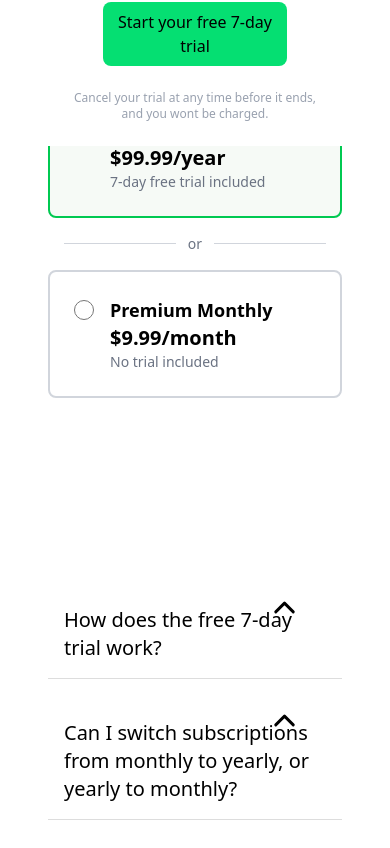
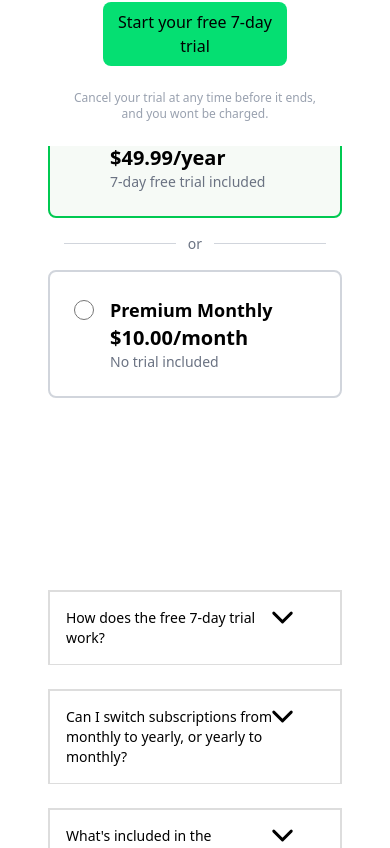
Before and after one commit to ShafinKhan-Pathan/summarist-advance-virtual-internship, a Next.js app: page /choose-plan in a window 390 px wide. Shown: the part 1011-1859 px from the top of the page. Built offline with nearby package versions, Linux system fonts and the light colour scheme; no server answers.

Commit message:
Adjust Subscription prices & Faq Questions UI

```diff
--- a/app/choose-plan/page.tsx
+++ b/app/choose-plan/page.tsx
@@ -9,13 +9,13 @@ const plans = [
   {
     id: "yearly",
     title: "Premium Plus Yearly",
-    price: "$99.99/year",
+    price: "$49.99/year",
     trial: "7-day free trial included",
   },
   {
     id: "monthly",
     title: "Premium Monthly",
-    price: "$9.99/month",
+    price: "$10.00/month",
     trial: "No trial included",
   },
 ];
--- a/app/ui/FaqSection.tsx
+++ b/app/ui/FaqSection.tsx
@@ -1,36 +1,46 @@
 import { ChevronDown, ChevronUp } from "lucide-react";
-
+import { motion, AnimatePresence } from "framer-motion";
 const Accordian = ({ faq, i, openQuestion, setOpenQuestion }: any) => {
   const handleToggle = (i: any) => {
     setOpenQuestion(openQuestion === i ? null : i);
   };
   return (
     <>
-      <div
-        className="p-4 w-full md:max-w-[60%] border-b border-[#ddd] flex items-center justify-between mb-2 cursor-pointer relative"
+      <motion.div
+        className="p-4 w-full md:max-w-[60%] border-b border-[#ddd] flex items-center justify-between mb-2 cursor-pointer relative border-2"
         key={faq.i}
         onClick={() => handleToggle(i)}
       >
-        <div>
-          <h1 className="text-xl">{faq.question}</h1>
-          <p
-            className={`text-sm text-gray-700 font-light mt-4 ${
-              openQuestion === i ? "block" : "hidden"
-            }`}
-          >
-            {faq.answer}
-          </p>
+        <div className="w-[80%]">
+          <h1 className="text-sm md:text-xl">{faq.question}</h1>
+          <AnimatePresence>
+            {openQuestion === i && (
+              <motion.p
+                initial={{ opacity: 0, height: 0 }}
+                animate={{ opacity: 1, height: "auto" }}
+                exit={{ opacity: 0, height: 0 }}
+                transition={{ duration: 0.4 }}
+                className={`text-sm text-gray-700 font-light mt-4`}
+              >
+                {faq.answer}
+              </motion.p>
+            )}
+          </AnimatePresence>
         </div>
-        <button className="absolute right-10 top-0">
+        <motion.button
+          animate={{ rotate: openQuestion === i ? 360 : 0 }}
+          transition={{ duration: 0.4 }}
+          className="absolute right-10 top-2"
+        >
           {openQuestion === i ? (
             <>
-              <ChevronDown size={35} className="cursor-pointer" />
+              <ChevronUp size={35} className="cursor-pointer" />
             </>
           ) : (
-            <ChevronUp size={35} className="cursor-pointer" />
+            <ChevronDown size={35} className="cursor-pointer" />
           )}
-        </button>
-      </div>
+        </motion.button>
+      </motion.div>
     </>
   );
 };
```
